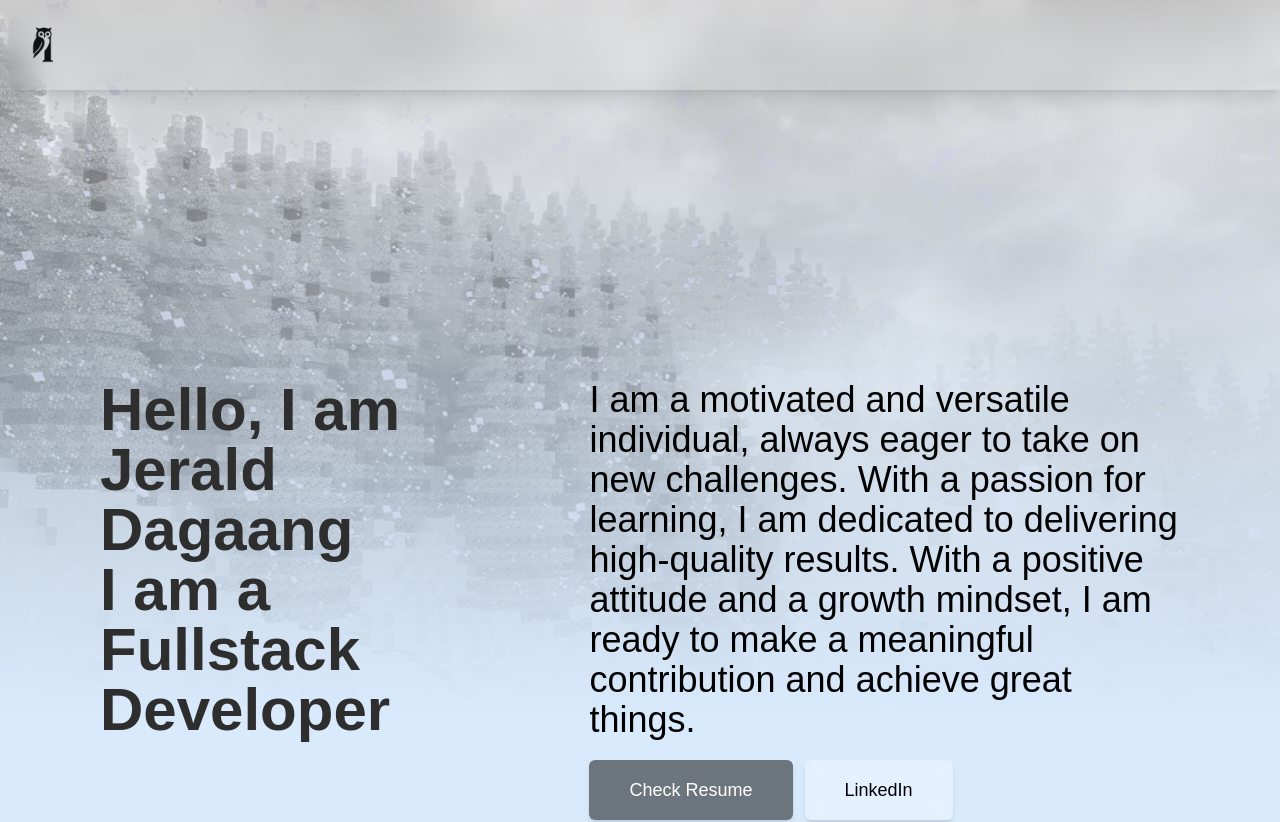
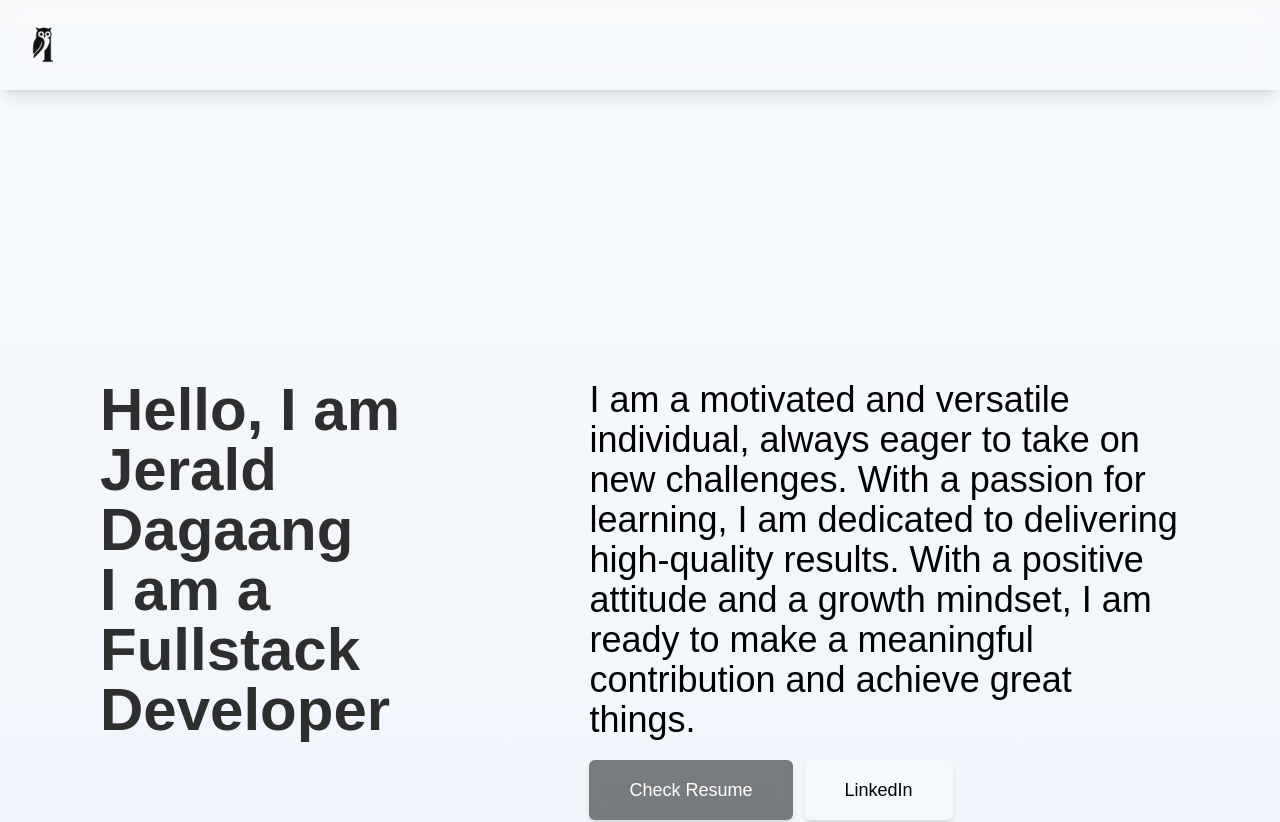
Before and after one commit to Lolillya/new-portfolio, a React (Vite) app: page / in a window 1280 px wide. Shown: the top 822 px of the page. Built offline with nearby package versions, Linux system fonts and the light colour scheme.

Commit message:
adjusted constraints

```diff
--- a/src/App.tsx
+++ b/src/App.tsx
@@ -13,9 +13,9 @@ function App() {
     <>
       <Header />
       <main className="wrapper">
-        <img src={heroBg} alt="hero" className="absolute inset-0 w-screen h-screen object-cover -z-10" />
+        {/* <img src={heroBg} alt="hero" className="absolute inset-0 w-screen h-screen object-cover -z-10" /> */}
         {/* Downward-fading gradient overlay */}
-        <div className="absolute inset-0 -z-10 pointer-events-none hero-gradient" />
+        {/* <div className="absolute inset-0 -z-10 pointer-events-none hero-gradient" /> */}
 
         <Hero />
         <AboutMe />
--- a/src/components/footer.tsx
+++ b/src/components/footer.tsx
@@ -6,9 +6,19 @@ export const Footer = () => {
 
     <>
       <footer>
-        <div>
-          <span>Footer</span>
-        </div>
+        <section className="w-full pb-5">
+
+          <div className="flex justify-between w-full">
+            <span>© 2025 ir1ya</span>
+
+            <div className="flex gap-5">
+              <span>GitHub</span>
+              <span>LinkedIn</span>
+              <span>Facebook</span>
+              <span>WhatsApp</span>
+            </div>
+          </div>
+        </section>
       </footer>
     </>
   )
--- a/src/index.css
+++ b/src/index.css
@@ -16,11 +16,11 @@
   }
 
   header {
-  @apply fixed
+    @apply fixed
   }
 
   main {
-    /* background: linear-gradient(120deg, #f8fafc 0%, #d9eafd 50%); */
+    background: linear-gradient(180deg, #f8fafc 0%, #d9eafd 100%);
     font-family: "Manrope", sans-serif;
     @apply flex min-w-screen items-center;
   }
@@ -33,8 +33,12 @@
     @apply text-text-heading font-semibold;
   }
 
+  footer {
+    @apply w-full flex justify-center ;
+  }
+
   .wrapper {
-    @apply w-full h-full min-h-dvh max-h-dvh flex py-10 px-20 flex-col;
+    @apply w-full min-h-dvh flex py-10 px-20 flex-col;
   }
 
   .div-wrapper {
```
